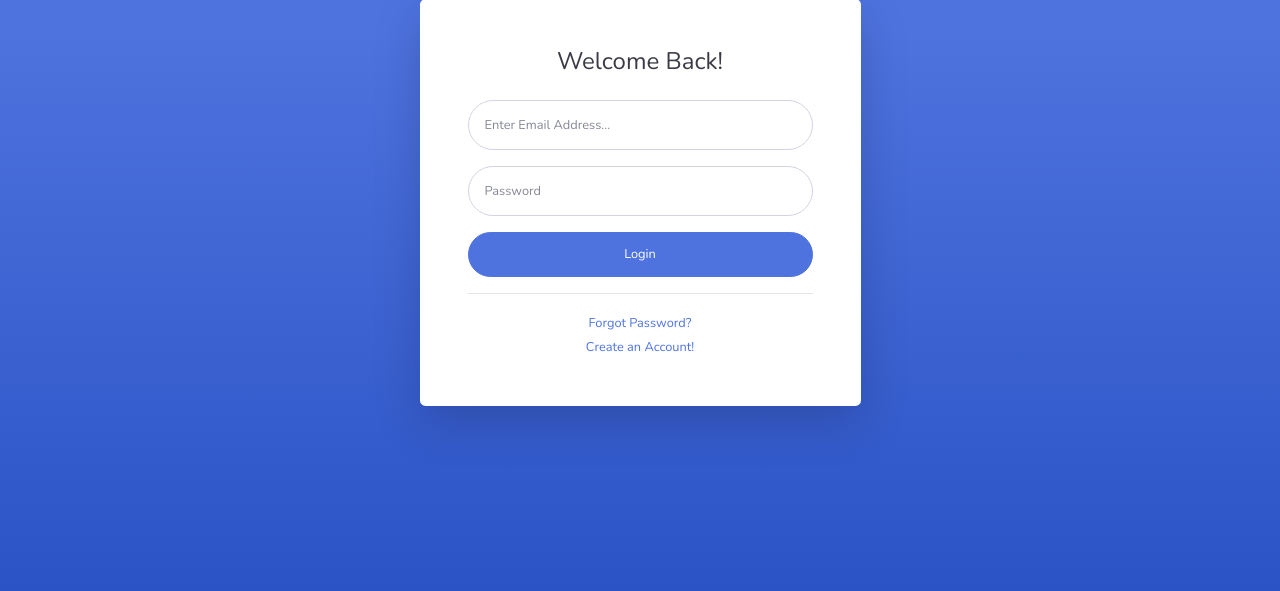
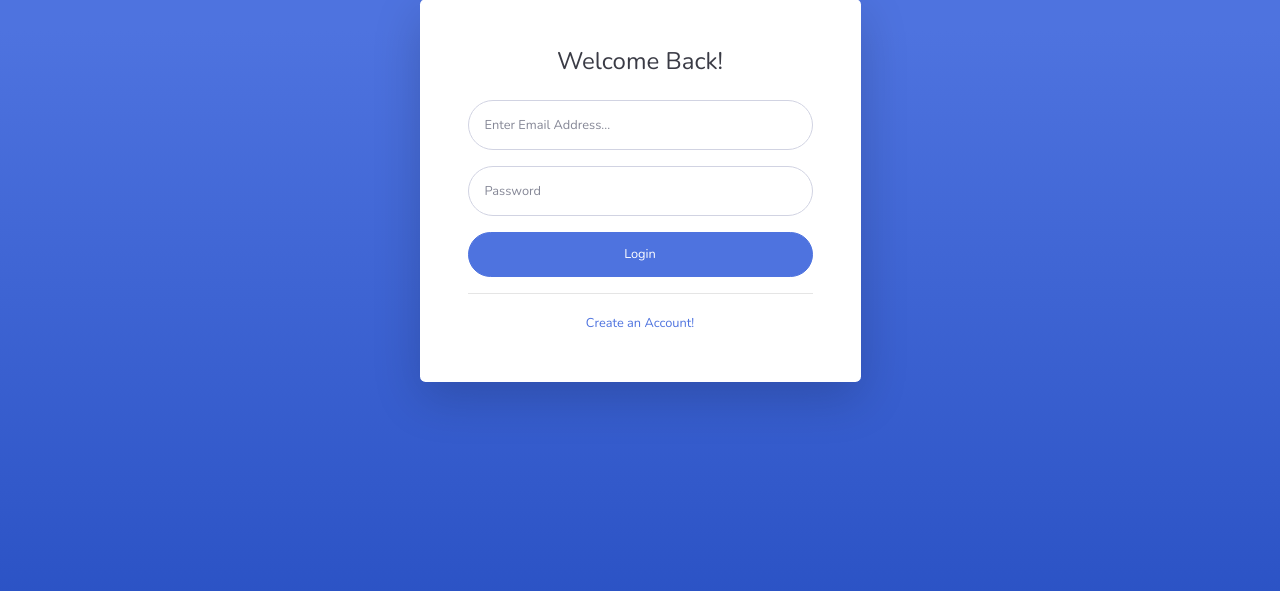
Before and after one commit to lavieenbii/TokoHP, a CodeIgniter app: page /tokohp/ in a window 1280 px wide. Shown: the part 49-640 px from the top of the page. Run offline with CodeIgniter, Linux system fonts and the light colour scheme.

Commit message:
delete forgot password feature

```diff
--- a/application/views/auth/login.php
+++ b/application/views/auth/login.php
@@ -50,9 +50,6 @@
                                     </form>
                                     <hr>
                                     <div class="text-center">
-                                        <a class="small" href="forgot-password.html">Forgot Password?</a>
-                                    </div>
-                                    <div class="text-center">
                                         <a class="small" href="<?= base_url('auth/register'); ?>">Create an Account!</a>
                                     </div>
                                 </div>
--- a/application/views/auth/register.php
+++ b/application/views/auth/register.php
@@ -56,9 +56,6 @@
                             </form>
                             <hr>
                             <div class="text-center">
-                                <a class="small" href="forgot-password.html">Forgot Password?</a>
-                            </div>
-                            <div class="text-center">
                                 <a class="small" href="<?= base_url('auth'); ?>">Already have an account? Login!</a>
                             </div>
                         </div>
```
